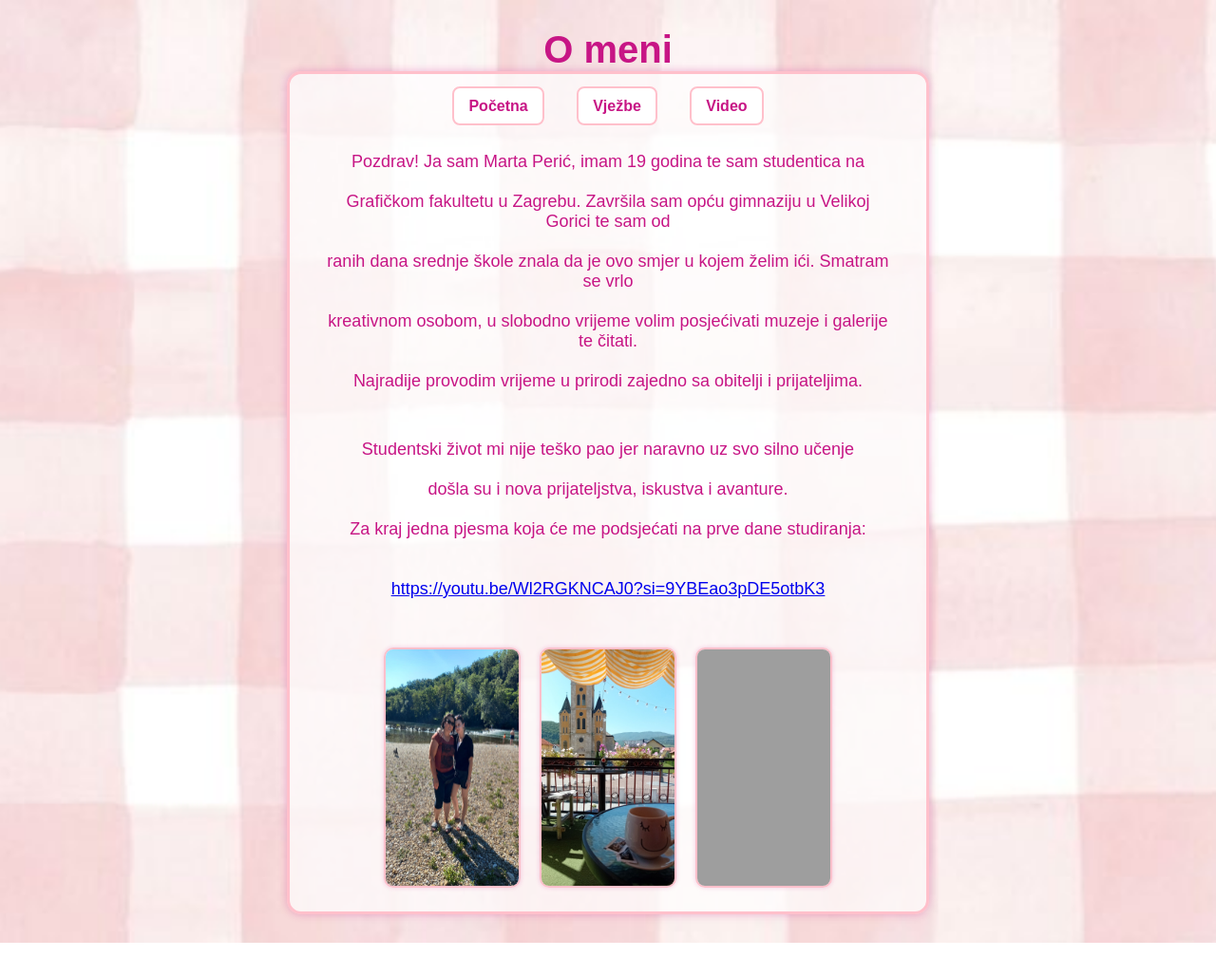
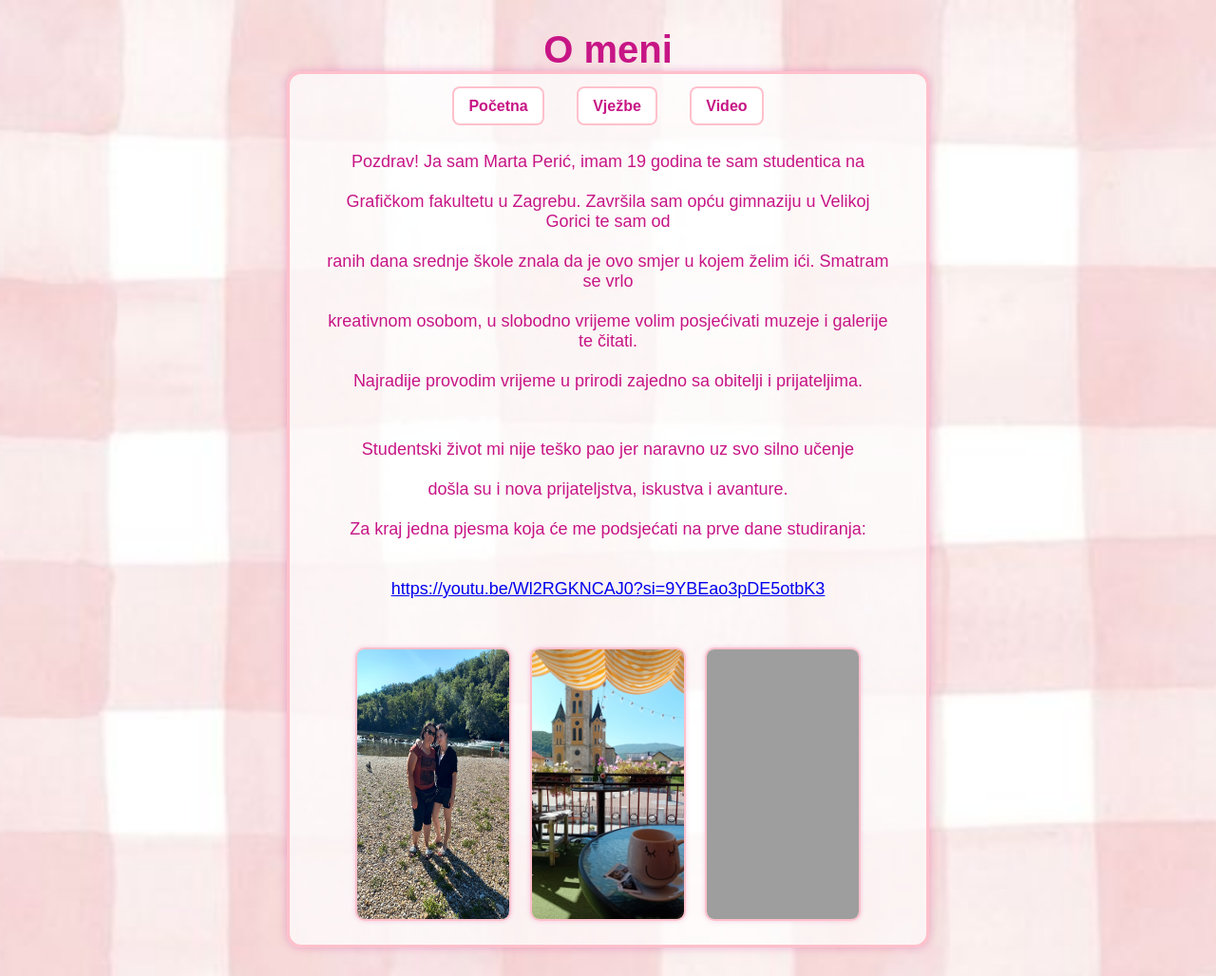
Before and after one commit to martaperic/marta_peric, a plain HTML site: page o_meni.html in a window 1280 px wide. Shown: the whole page at 95% size. Before the commit the page ends 993 px from the top, so only its background shows below. Drawn offline with Linux system fonts and the light colour scheme; grey boxes are pictures that could not be loaded.

Commit message:
Update style.css

```diff
--- a/css/style.css
+++ b/css/style.css
@@ -107,7 +107,7 @@ body {
 
 .galerija img,
 .galerija video {
-  width: 140px; /* SMANJENO s 250px na 180px */
+  width: 160px; /* SMANJENO s 250px na 180px */
   height: auto;
   border: 2px solid #ffc0cb;
   border-radius: 10px;
@@ -146,7 +146,7 @@ body {
 
 /* Galerija slika u O meni - PRISILNO manja veličina */
 .o-meni-galerija img {
-  width: 140px !important;
+  width: 160px !important;
   height: auto !important;
   border: 2px solid #ffc0cb;
   border-radius: 10px;
```
